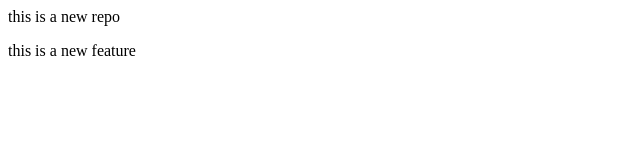
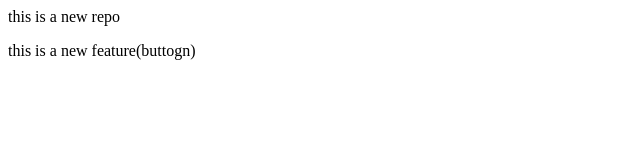
Before and after one commit to Sameekshaa-p/localrepo, a plain HTML site: page index.html in a window 1280 px wide. Shown: the full height of the page, 0-640 px from the left. Drawn offline with Linux system fonts and the light colour scheme.

Commit message:
adding new feature

```diff
--- a/index.html
+++ b/index.html
@@ -1,2 +1,2 @@
 <p>this is a new repo</p>
-<p>this is a new feature</p>
+<p>this is a new feature(buttogn)</p>
```
